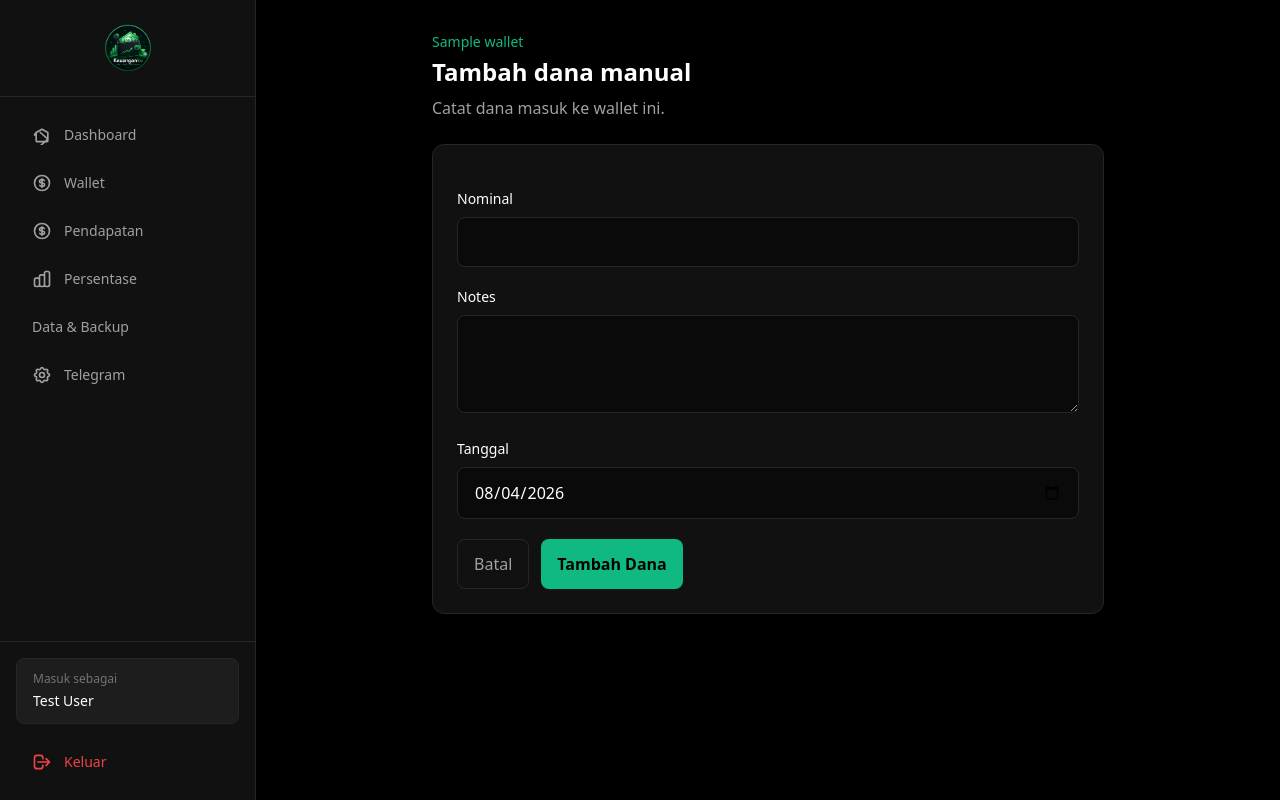
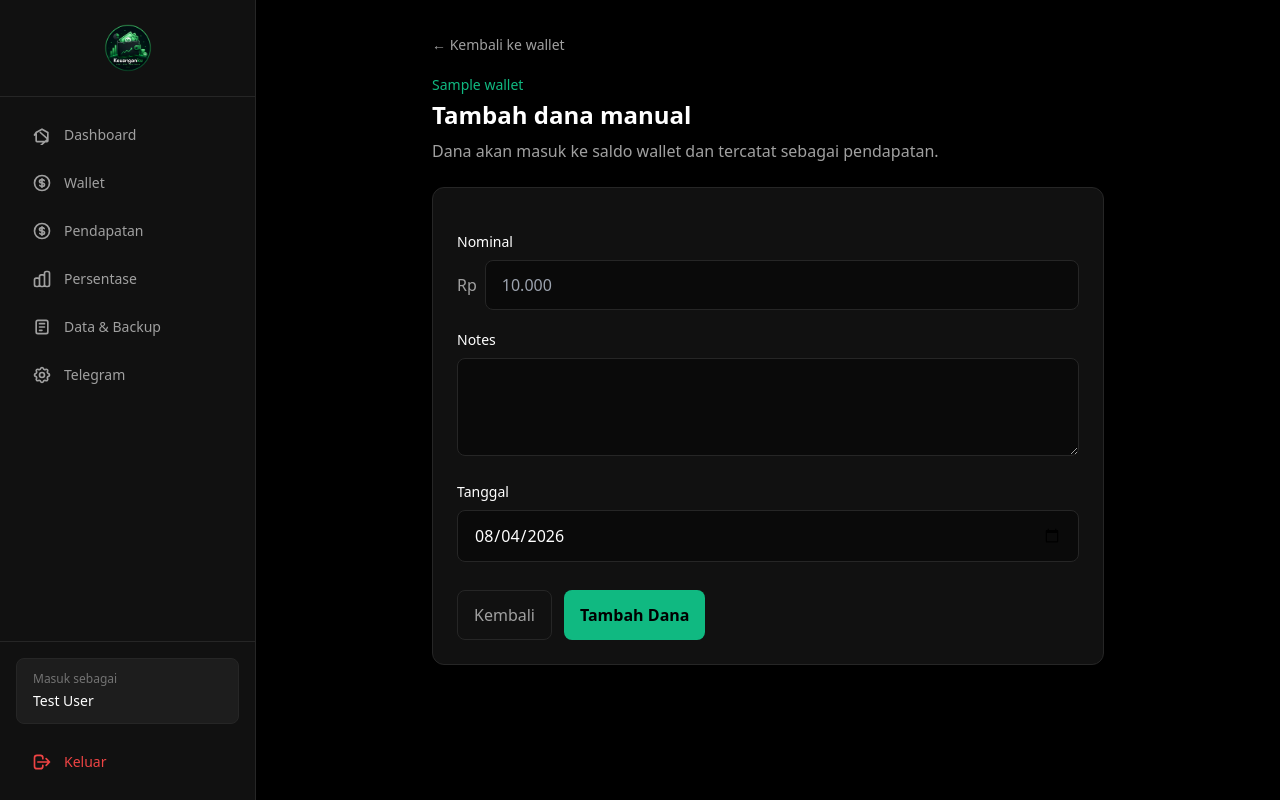
Before and after one commit to nabsx/KeuanganKu, a Laravel app: page /wallets/1/tambah-dana in a window 1280 px wide. Run offline with Laravel 12, Linux system fonts and the light colour scheme; a user stored in the database is signed in; data comes from the database, SQL or seed files in the repository; tables that the repository leaves empty hold one stand-in row (values such as "Sample post"); some libraries are stand-ins or nearby versions.

Commit message:
feat: add income tracking and notification for manual deposits
Co-authored-by: Nabhaan Auryshafa Adhigana <145819532+nabsx@users.noreply.github.com>

```diff
--- a/app/Http/Controllers/ManualTransactionController.php
+++ b/app/Http/Controllers/ManualTransactionController.php
@@ -4,6 +4,8 @@ namespace App\Http\Controllers;
 
 use App\Http\Requests\StoreManualTransactionRequest;
 use App\Http\Requests\StoreWalletDepositRequest;
+use App\Jobs\SendTelegramNotification;
+use App\Models\Income;
 use App\Models\Wallet;
 use App\Models\WalletTransaction;
 use App\Services\TelegramService;
@@ -36,12 +38,27 @@ class ManualTransactionController extends Controller
         $this->authorize('update', $wallet);
         $validated = $request->validated();
         $newBalance = null;
-        DB::transaction(function () use ($validated, $wallet, &$newBalance) {
-            $newBalance = $wallet->balance + $validated['amount'];
+        $user = Auth::user();
+        DB::transaction(function () use ($validated, $wallet, $user, &$newBalance) {
+            $date = \Carbon\Carbon::parse($validated['transaction_date']);
+            $newBalance = (float) $wallet->balance + (float) $validated['amount'];
             $wallet->update(['balance' => $newBalance]);
-            WalletTransaction::create(['wallet_id' => $wallet->id, 'user_id' => Auth::id(), 'type' => 'in', 'amount' => $validated['amount'], 'balance_after' => $newBalance, 'source' => 'manual', 'description' => $validated['description'], 'transaction_date' => $validated['transaction_date'], 'month' => date('n', strtotime($validated['transaction_date'])), 'year' => date('Y', strtotime($validated['transaction_date']))]);
+            Income::create([
+                'user_id' => $user->id,
+                'date' => $date,
+                'amount' => $validated['amount'],
+                'source' => 'Dana manual - '.$wallet->name,
+                'note' => $validated['description'],
+            ]);
+            WalletTransaction::create([
+                'wallet_id' => $wallet->id, 'user_id' => $user->id, 'type' => 'in',
+                'amount' => $validated['amount'], 'balance_after' => $newBalance,
+                'source' => 'manual', 'description' => $validated['description'],
+                'transaction_date' => $date, 'month' => $date->month, 'year' => $date->year,
+            ]);
+            SendTelegramNotification::dispatch($user, "💰 Dana manual berhasil ditambahkan ke wallet <b>{$wallet->name}</b>.\nNominal: Rp".number_format($validated['amount'], 0, ',', '.')."\nCatatan: {$validated['description']}\nSaldo sekarang: Rp".number_format($newBalance, 0, ',', '.'))->afterCommit();
         });
-        return redirect()->route('wallets.show', $wallet)->with('success', 'Dana berhasil ditambahkan ke wallet.');
+        return redirect()->route('wallets.show', $wallet)->with('success', 'Dana berhasil ditambahkan ke wallet dan pendapatan.');
     }
 
     public function store(StoreManualTransactionRequest $request, Wallet $wallet): RedirectResponse
--- a/app/Services/IncomeAllocationService.php
+++ b/app/Services/IncomeAllocationService.php
@@ -23,7 +23,7 @@ class IncomeAllocationService
 
         $totalPersentase = round((float) $allocations->sum('percentage'), 2);
 
-        if ($totalPersentase !== 100.00) {
+        if (abs($totalPersentase - 100.0) > 0.01) {
             throw new \RuntimeException("Total persentase wallet saat ini {$totalPersentase}%, harus tepat 100% agar pendapatan bisa dibagi otomatis.");
         }
 
@@ -69,7 +69,6 @@ class IncomeAllocationService
                     ." dari pendapatan \"{$income->source}\".\nSaldo sekarang: Rp".number_format($wallet->balance, 0, ',', '.')
             )->afterCommit();
 
-            $transactions->push($trx);
         }
 
         return $transactions;
--- a/resources/views/incomes/create.blade.php
+++ b/resources/views/incomes/create.blade.php
@@ -21,7 +21,7 @@
                 <p class="text-xs mb-2">Anda perlu membuat wallet terlebih dahulu untuk mencatat pendapatan.</p>
                 <a href="{{ route('wallets.create') }}" class="inline-block text-warning hover:text-warning font-medium underline">Buat wallet sekarang</a>
             </div>
-        @elseif ($totalPersentase != 100)
+        @elseif (abs((float) $totalPersentase - 100.0) > 0.01)
             <div class="mb-6 p-4 bg-glass border border-warning border-opacity-30 rounded-lg text-warning text-sm">
                 <p class="font-medium mb-1">Persentase wallet tidak lengkap</p>
                 <p class="text-xs mb-2">Total persentase saat ini: <span class="font-mono font-bold">{{ number_format($totalPersentase, 2) }}%</span> (target: 100%)</p>
@@ -82,7 +82,7 @@
 
             <!-- Submit Buttons -->
             <div class="flex gap-3 pt-6">
-                <button type="submit" {{ ($walletCount === 0 || $totalPersentase != 100) ? 'disabled' : '' }}
+                <button type="submit" {{ ($walletCount === 0 || abs((float) $totalPersentase - 100.0) > 0.01) ? 'disabled' : '' }}
                     class="flex-1 bg-success hover:bg-green-700 disabled:bg-text-tertiary disabled:cursor-not-allowed text-white font-semibold py-3 rounded-lg transition">
                     Simpan & Bagikan
                 </button>
--- a/resources/views/layouts/app.blade.php
+++ b/resources/views/layouts/app.blade.php
@@ -74,7 +74,10 @@
             </svg>
             Persentase
         </a>
-        <a href="{{ route('data-backup.index') }}" class="flex items-center gap-3 px-4 py-3 rounded-lg text-sm font-medium transition {{ request()->routeIs('data-backup.*') ? 'bg-glass-light text-accent border border-accent border-opacity-20' : 'text-text-secondary hover:bg-glass hover:text-text-primary' }}">Data & Backup</a>
+        <a href="{{ route('data-backup.index') }}" class="flex items-center gap-3 px-4 py-3 rounded-lg text-sm font-medium transition {{ request()->routeIs('data-backup.*') ? 'bg-glass-light text-accent border border-accent border-opacity-20' : 'text-text-secondary hover:bg-glass hover:text-text-primary' }}">
+            <svg class="w-5 h-5" fill="none" stroke="currentColor" viewBox="0 0 24 24" aria-hidden="true"><path stroke-linecap="round" stroke-linejoin="round" stroke-width="2" d="M7 4h10a2 2 0 0 1 2 2v12a2 2 0 0 1-2 2H7a2 2 0 0 1-2-2V6a2 2 0 0 1 2-2Zm2 4h6m-6 4h6m-6 4h3"/></svg>
+            Data & Backup
+        </a>
         <a href="{{ route('telegram.edit') }}" class="flex items-center gap-3 px-4 py-3 rounded-lg text-sm font-medium transition {{ request()->routeIs('telegram.*') ? 'bg-glass-light text-accent border border-accent border-opacity-20' : 'text-text-secondary hover:bg-glass hover:text-text-primary' }}">
             <svg class="w-5 h-5" fill="none" stroke="currentColor" viewBox="0 0 24 24">
                 <path stroke-linecap="round" stroke-linejoin="round" stroke-width="2" d="M10.325 4.317c.426-1.756 2.924-1.756 3.35 0a1.724 1.724 0 002.573 1.066c1.543-.94 3.31.826 2.37 2.37a1.724 1.724 0 001.065 2.572c1.756.426 1.756 2.924 0 3.35a1.724 1.724 0 00-1.066 2.573c.94 1.543-.826 3.31-2.37 2.37a1.724 1.724 0 00-2.572 1.065c-.426 1.756-2.924 1.756-3.35 0a1.724 1.724 0 00-2.573-1.066c-1.543.94-3.31-.826-2.37-2.37a1.724 1.724 0 00-1.065-2.572c-1.756-.426-1.756-2.924 0-3.35a1.724 1.724 0 001.066-2.573c-.94-1.543.826-3.31 2.37-2.37.996.608 2.296.07 2.572-1.065z"/>
@@ -122,7 +125,7 @@
             <a href="{{ route('wallets.index') }}" class="block px-4 py-3 rounded-lg text-sm font-medium transition {{ request()->routeIs('wallets.*') ? 'bg-glass-light text-accent' : 'text-text-secondary hover:bg-glass' }}">Wallet</a>
             <a href="{{ route('incomes.index') }}" class="block px-4 py-3 rounded-lg text-sm font-medium transition {{ request()->routeIs('incomes.*') ? 'bg-glass-light text-accent' : 'text-text-secondary hover:bg-glass' }}">Pendapatan</a>
             <a href="{{ route('allocations.edit') }}" class="block px-4 py-3 rounded-lg text-sm font-medium transition {{ request()->routeIs('allocations.*') ? 'bg-glass-light text-accent' : 'text-text-secondary hover:bg-glass' }}">Persentase</a>
-            <a href="{{ route('data-backup.index') }}" class="block px-4 py-3 rounded-lg text-sm font-medium transition {{ request()->routeIs('data-backup.*') ? 'bg-glass-light text-accent' : 'text-text-secondary hover:bg-glass' }}">Data & Backup</a>
+            <a href="{{ route('data-backup.index') }}" class="flex items-center gap-3 px-4 py-3 rounded-lg text-sm font-medium transition {{ request()->routeIs('data-backup.*') ? 'bg-glass-light text-accent' : 'text-text-secondary hover:bg-glass' }}"><svg class="w-5 h-5" fill="none" stroke="currentColor" viewBox="0 0 24 24" aria-hidden="true"><path stroke-linecap="round" stroke-linejoin="round" stroke-width="2" d="M7 4h10a2 2 0 0 1 2 2v12a2 2 0 0 1-2 2H7a2 2 0 0 1-2-2V6a2 2 0 0 1 2-2Zm2 4h6m-6 4h6m-6 4h3"/></svg>Data & Backup</a>
             <a href="{{ route('telegram.edit') }}" class="block px-4 py-3 rounded-lg text-sm font-medium transition {{ request()->routeIs('telegram.*') ? 'bg-glass-light text-accent' : 'text-text-secondary hover:bg-glass' }}">Telegram</a>
             <div class="my-4 border-t border-border-light pt-4">
                 <p class="text-xs text-text-tertiary px-4 mb-2">Masuk sebagai</p>
--- a/resources/views/transactions/deposit.blade.php
+++ b/resources/views/transactions/deposit.blade.php
@@ -1,10 +1,29 @@
 @extends('layouts.app')
 @section('title', 'Tambah Dana')
 @section('content')
-<div class="max-w-2xl mx-auto"><div class="mb-6"><p class="text-accent text-sm">{{ $wallet->name }}</p><h1 class="text-2xl font-bold mt-1">Tambah dana manual</h1><p class="text-text-secondary mt-2">Catat dana masuk ke wallet ini.</p></div>
-<form method="POST" action="{{ route('deposits.store', $wallet) }}" class="bg-surface-secondary border border-border-light rounded-xl p-6 space-y-5">@csrf
-<div><label class="block text-sm mb-2">Nominal</label><input name="amount" type="number" min="0.01" step="0.01" required value="{{ old('amount') }}" class="w-full rounded-lg bg-surface border border-border-light px-4 py-3 text-text-primary"></div>
-<div><label class="block text-sm mb-2">Notes</label><textarea name="description" required maxlength="255" rows="3" class="w-full rounded-lg bg-surface border border-border-light px-4 py-3 text-text-primary">{{ old('description') }}</textarea></div>
-<div><label class="block text-sm mb-2">Tanggal</label><input name="transaction_date" type="date" required value="{{ old('transaction_date', now()->toDateString()) }}" class="w-full rounded-lg bg-surface border border-border-light px-4 py-3 text-text-primary"></div>
-<div class="flex gap-3"><a href="{{ route('wallets.show', $wallet) }}" class="px-4 py-3 rounded-lg border border-border-light text-text-secondary">Batal</a><button class="px-4 py-3 rounded-lg bg-accent text-background font-semibold">Tambah Dana</button></div></form></div>
+<div class="max-w-2xl mx-auto">
+    <div class="mb-6">
+        <a href="{{ route('wallets.show', $wallet) }}" class="inline-flex items-center gap-2 text-text-secondary hover:text-accent text-sm mb-5">← Kembali ke wallet</a>
+        <p class="text-accent text-sm">{{ $wallet->name }}</p>
+        <h1 class="text-2xl font-bold mt-1 text-text-primary">Tambah dana manual</h1>
+        <p class="text-text-secondary mt-2">Dana akan masuk ke saldo wallet dan tercatat sebagai pendapatan.</p>
+    </div>
+    <form method="POST" action="{{ route('deposits.store', $wallet) }}" class="bg-surface-secondary border border-border-light rounded-xl p-6 space-y-5">
+        @csrf
+        <div>
+            <label for="amountDisplay" class="block text-sm mb-2 text-text-primary">Nominal</label>
+            <div class="flex items-center gap-2"><span class="text-text-secondary font-medium">Rp</span><input id="amountDisplay" type="text" inputmode="numeric" autocomplete="off" placeholder="10.000" required value="{{ old('amount') ? number_format((float) old('amount'), 0, ',', '.') : '' }}" class="w-full rounded-lg bg-surface border border-border-light px-4 py-3 text-text-primary"><input id="amount" name="amount" type="hidden" value="{{ old('amount') }}"></div>
+            @error('amount')<p class="text-error text-xs mt-1">{{ $message }}</p>@enderror
+        </div>
+        <div><label for="description" class="block text-sm mb-2 text-text-primary">Notes</label><textarea id="description" name="description" required maxlength="255" rows="3" class="w-full rounded-lg bg-surface border border-border-light px-4 py-3 text-text-primary">{{ old('description') }}</textarea>@error('description')<p class="text-error text-xs mt-1">{{ $message }}</p>@enderror</div>
+        <div><label for="transaction_date" class="block text-sm mb-2 text-text-primary">Tanggal</label><input id="transaction_date" name="transaction_date" type="date" required value="{{ old('transaction_date', now()->toDateString()) }}" class="w-full rounded-lg bg-surface border border-border-light px-4 py-3 text-text-primary"></div>
+        <div class="flex gap-3 pt-2"><a href="{{ route('wallets.show', $wallet) }}" class="px-4 py-3 rounded-lg border border-border-light text-text-secondary hover:text-text-primary">Kembali</a><button class="px-4 py-3 rounded-lg bg-accent text-background font-semibold hover:bg-accent-dark">Tambah Dana</button></div>
+    </form>
+</div>
+@push('scripts')
+<script>
+const display = document.getElementById('amountDisplay'), hidden = document.getElementById('amount');
+display.addEventListener('input', () => { const digits = display.value.replace(/\D/g, ''); hidden.value = digits; display.value = digits ? new Intl.NumberFormat('id-ID').format(Number(digits)) : ''; });
+</script>
+@endpush
 @endsection
```
